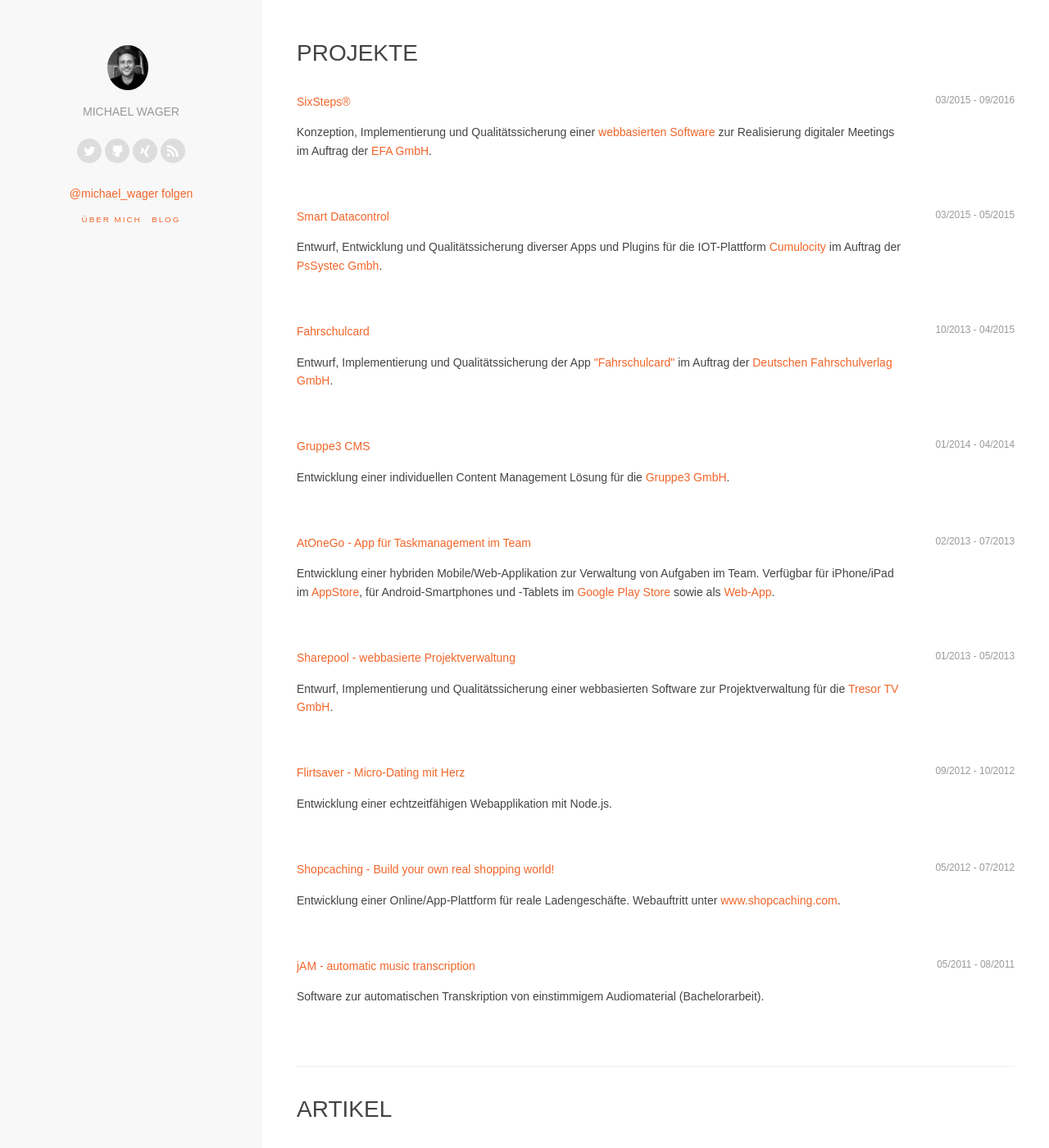
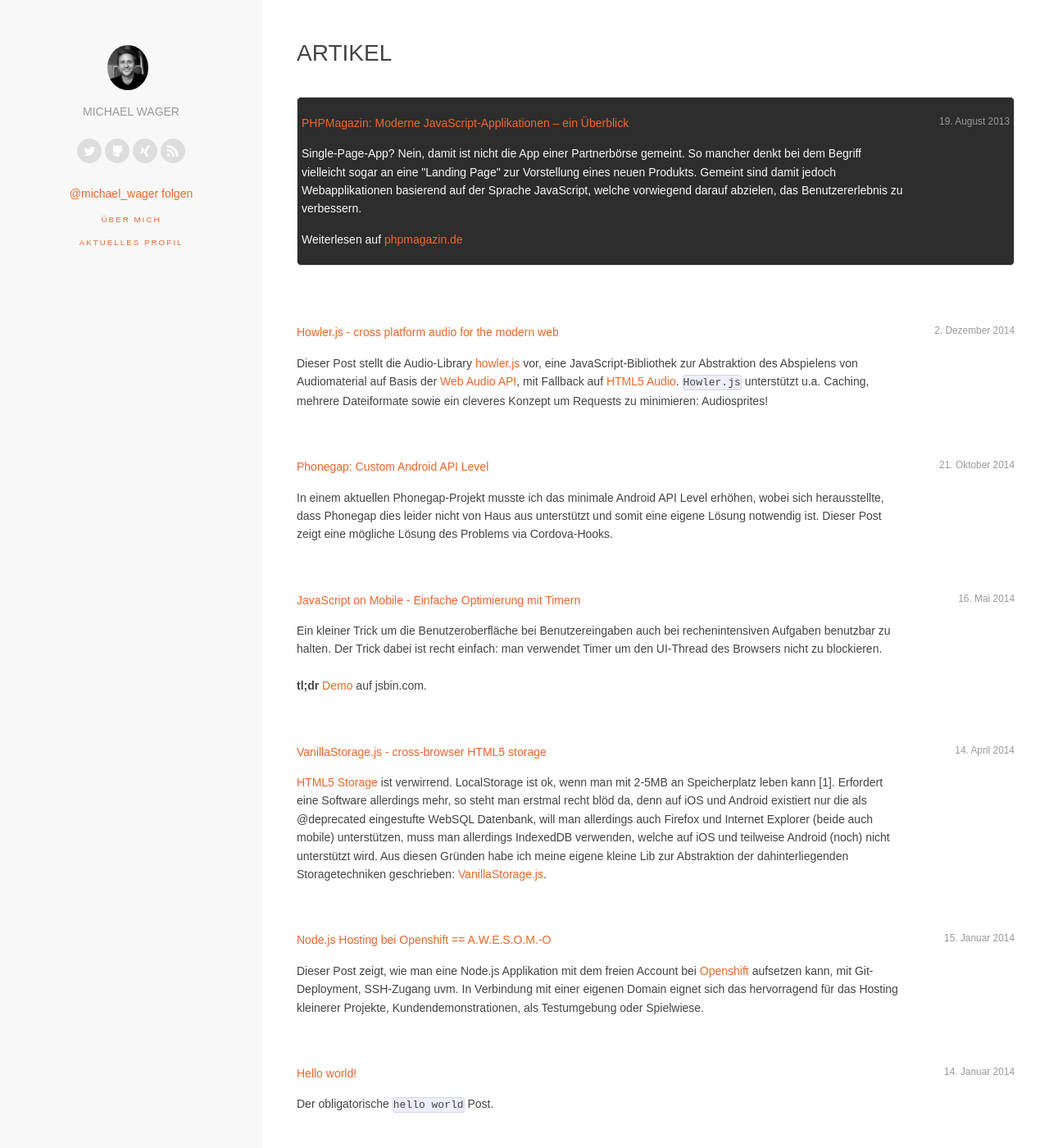
Before and after one commit to mwager/mwager.github.io, a Jekyll site: the page built from index.html, in a window 1280 px wide and 1400 px high. Shown: the whole window at 82% size. Built offline with Jekyll 4.4.1, drawn with Linux system fonts in a browser that asks for light colours; nearby versions of some CDN libraries; comment, search, counter and statistics services are not loaded.

Commit message:
remove projects list, add cv link to header navigation

```diff
--- a/_includes/header.html
+++ b/_includes/header.html
@@ -42,7 +42,8 @@
 
             <div class="links">
               <a class="page-link" href="/about/">über mich</a>
-              <a class="page-link" href="/#blog">Blog</a>
+              <br>
+              <a href="http://mwager.de/Wager-Michael-Profil.pdf" target="_blank">Aktuelles Profil</a>
           </div>
         </nav>
     </div>
--- a/index.html
+++ b/index.html
@@ -3,134 +3,6 @@ layout: default
 ---
 
 <div class="home">
-    <h1>Projekte</h1>
-
-    <!-- <h2>2017</h2> -->
-
-
-    <!-- <h2>2014/2015/2016</h2> -->
-
-    <section class="post">
-        <header class="post-header">
-            <span class="post-date">03/2015 - 09/2016</span>
-            <h2 class="post-headline"><a href="/projects/sixsteps/">SixSteps®</a></h2>
-        </header>
-        <div class="post-description">
-            <p>
-                Konzeption, Implementierung und Qualitätssicherung einer
-                <a target="_blank" href="http://sixsteps.com/">webbasierten Software</a>
-                zur Realisierung digitaler Meetings im Auftrag der <a target="_blank" href="http://efa-gmbh.com/">EFA GmbH</a>.
-            </p>
-        </div>
-    </section>
-
-    <section class="post">
-        <header class="post-header">
-            <span class="post-date">03/2015 - 05/2015</span>
-            <h2 class="post-headline"><a href="/projects/pssystec/">Smart Datacontrol</a></h2>
-        </header>
-        <div class="post-description">
-            <p>
-                Entwurf, Entwicklung und Qualitätssicherung diverser Apps und Plugins für die IOT-Plattform
-                <a target="_blank" href="https://www.cumulocity.com/">Cumulocity</a> im Auftrag der
-                <a target="_blank" href="http://pssystec.de/">PsSystec Gmbh</a>.
-            </p>
-        </div>
-    </section>
-
-    <section class="post">
-        <header class="post-header">
-            <span class="post-date">10/2013 - 04/2015</span>
-            <h2 class="post-headline"><a href="/projects/fahrschulcard/">Fahrschulcard</a></h2>
-        </header>
-        <div class="post-description">
-            <p>
-                Entwurf, Implementierung und Qualitätssicherung der App
-                <a target="_blank" href="https://play.google.com/store/apps/details?id=de.deutscherfahrschulverlag.fsc&hl=de">"Fahrschulcard"</a>
-                im Auftrag der <a target="_blank" href="http://fahrschulcard.de">Deutschen Fahrschulverlag GmbH</a>.
-            </p>
-        </div>
-    </section>
-
-    <section class="post">
-        <header class="post-header">
-            <span class="post-date">01/2014 - 04/2014</span>
-            <h2 class="post-headline"><a href="/projects/gruppe3/">Gruppe3 CMS</a></h2>
-        </header>
-        <div class="post-description">
-            <p>
-                Entwicklung einer individuellen Content Management Lösung für die
-                <a target="_blank" href="http://gruppe3.de">Gruppe3 GmbH</a>.
-            </p>
-        </div>
-    </section>
-
-    <!-- <h2>2013</h2> -->
-    <section class="post">
-        <header class="post-header">
-            <span class="post-date">02/2013 - 07/2013</span>
-            <h2 class="post-headline"><a href="/projects/atonego/">AtOneGo - App für Taskmanagement im Team</a></h2>
-        </header>
-
-        <div class="post-description">
-            <p>
-            Entwicklung einer hybriden Mobile/Web-Applikation zur Verwaltung von
-            Aufgaben im Team. Verfügbar für iPhone/iPad im <a target="_blank" href="https://itunes.apple.com/de/app/atonego/id668972250">AppStore</a>,
-            für Android-Smartphones und -Tablets im <a target="_blank" href="https://play.google.com/store/apps/details?id=de.mwager.atonego">Google Play
-            Store</a> sowie als <a target="_blank" href="https://atonego-mwager.rhcloud.com/app">Web-App</a>.
-            </p>
-        </div>
-    </section>
-
-    <section class="post">
-        <header class="post-header">
-            <span class="post-date">01/2013 - 05/2013</span>
-            <h2 class="post-headline"><a href="/projects/sharepool/">Sharepool - webbasierte Projektverwaltung</a></h2>
-        </header>
-        <div class="post-description">
-            <p>Entwurf, Implementierung und Qualitätssicherung einer webbasierten Software zur
-            Projektverwaltung für die <a href="http://tresor.tv" target="_blank">Tresor TV GmbH</a>.</p>
-        </div>
-    </section>
-
-
-    <!-- <h2>2012</h2> -->
-    <section class="post">
-        <header class="post-header">
-            <span class="post-date">09/2012 - 10/2012</span>
-            <h2 class="post-headline"><a href="/projects/flirtsaver/">Flirtsaver - Micro-Dating mit Herz</a></h2>
-        </header>
-        <div class="post-description">
-            <p>Entwicklung einer echtzeitfähigen Webapplikation mit Node.js. <!--Webauftritt unter
-            <a target="_blank" href="http://flirtsaver.de">www.flirtsaver.de</a>.--></p>
-        </div>
-    </section>
-
-    <section class="post">
-        <header class="post-header">
-            <span class="post-date">05/2012 - 07/2012</span>
-            <h2 class="post-headline"><a href="/projects/shopcaching/">Shopcaching - Build your own real shopping world!</a></h2>
-        </header>
-        <div class="post-description">
-            <p>Entwicklung einer Online/App-Plattform für reale Ladengeschäfte. Webauftritt unter
-            <a target="_blank" href="http://shopcaching.com">www.shopcaching.com</a>.</p>
-        </div>
-    </section>
-
-    <!-- <h2>2011</h2> -->
-    <section class="post">
-        <header class="post-header">
-            <span class="post-date">05/2011 - 08/2011</span>
-            <h2 class="post-headline"><a href="/projects/jam/">jAM - automatic music transcription</a></h2>
-        </header>
-        <div class="post-description">
-            <p>Software zur automatischen Transkription von einstimmigem Audiomaterial (Bachelorarbeit).</p>
-        </div>
-    </section>
-
-
-    <hr>
-
     <div id="blog">
         <h1>Artikel</h1>
 
```
